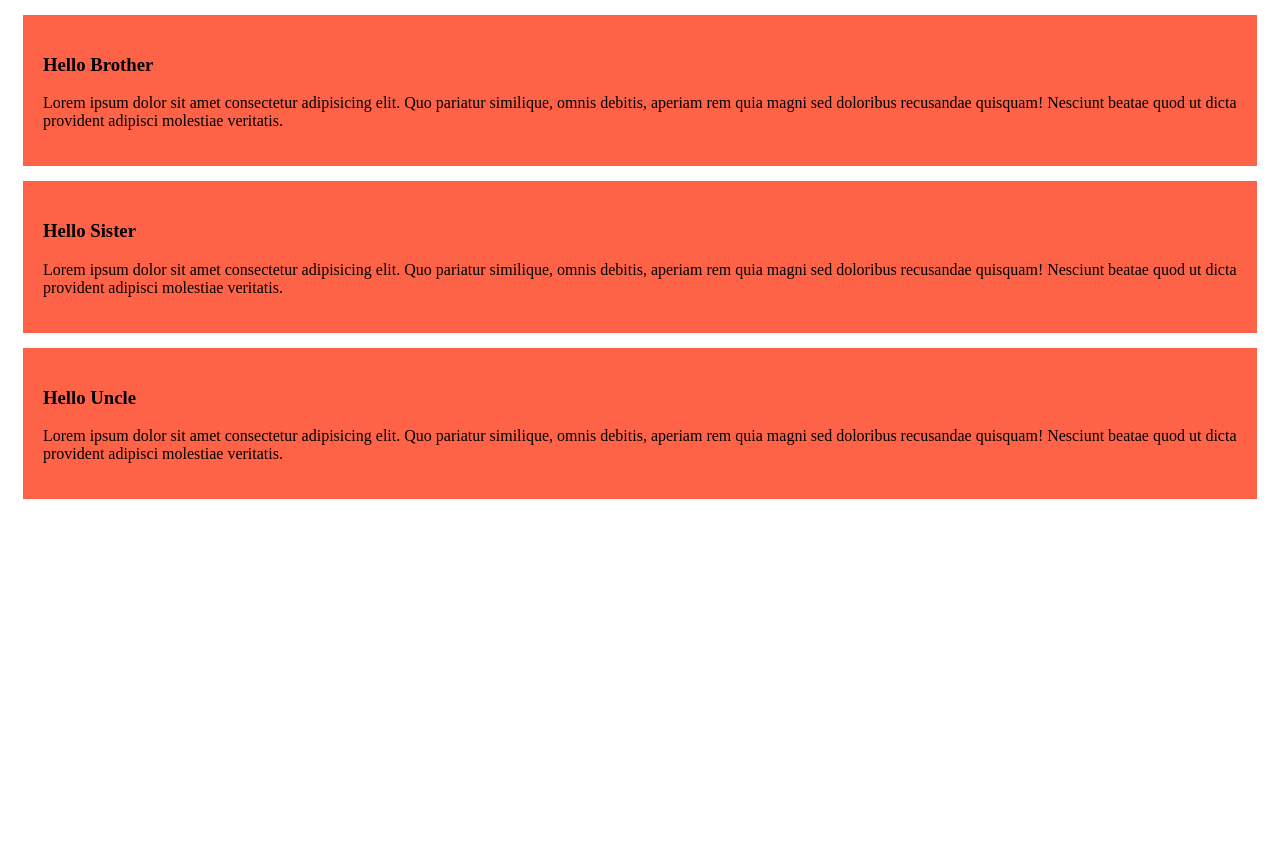
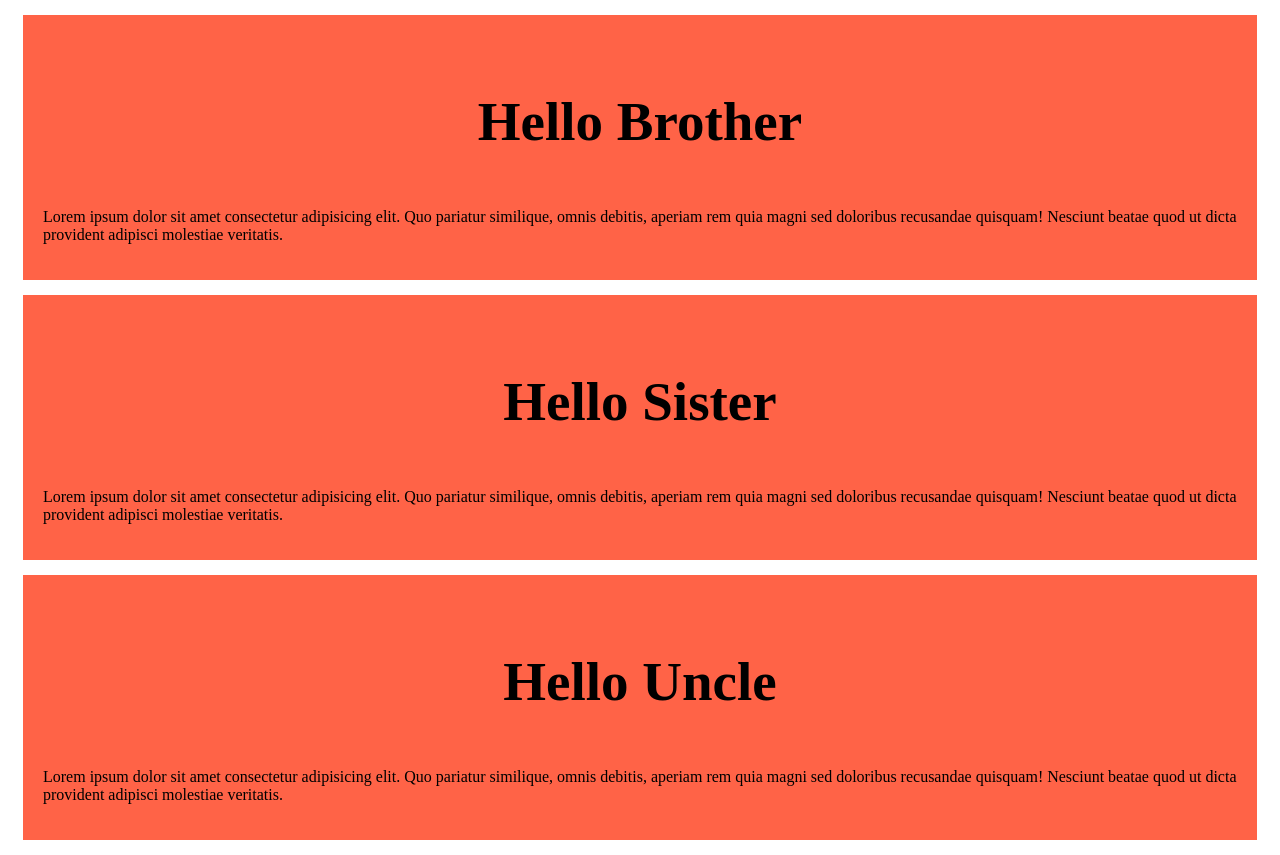
Before and after one commit to Mazbauddin/Tile, a plain HTML site: page index.html in a window 1280 px wide. Before the commit the page ends 800 px from the top, so only its background shows below. Drawn offline with Linux system fonts and the light colour scheme.

Commit message:
font size big

```diff
--- a/css/style.css
+++ b/css/style.css
@@ -3,3 +3,7 @@ div {
   padding: 20px;
   margin: 15px;
 }
+h3 {
+  font-size: 55px;
+  text-align: center;
+}
```
